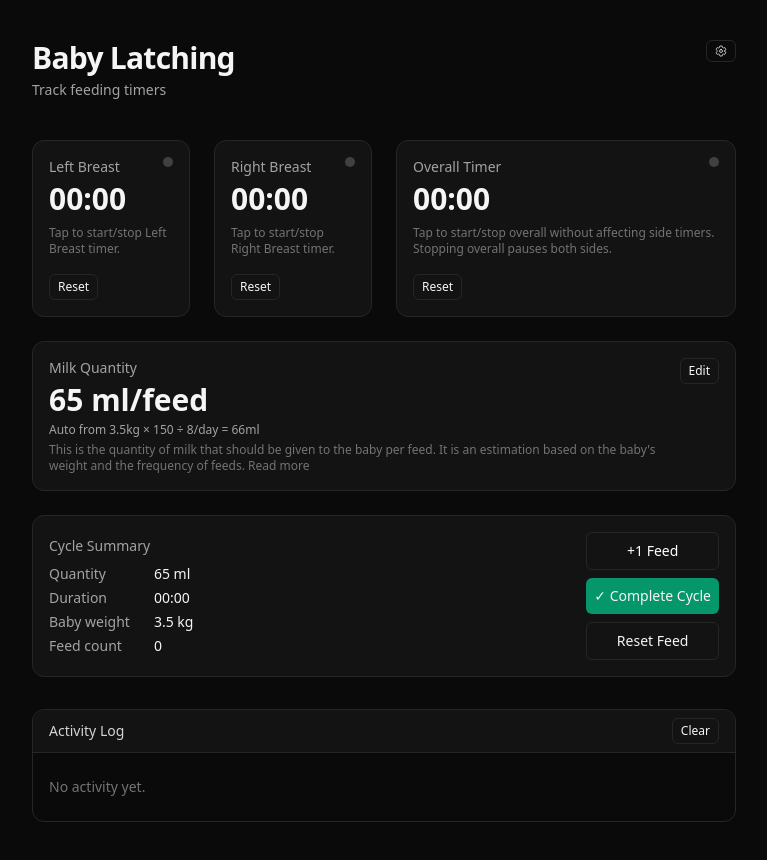
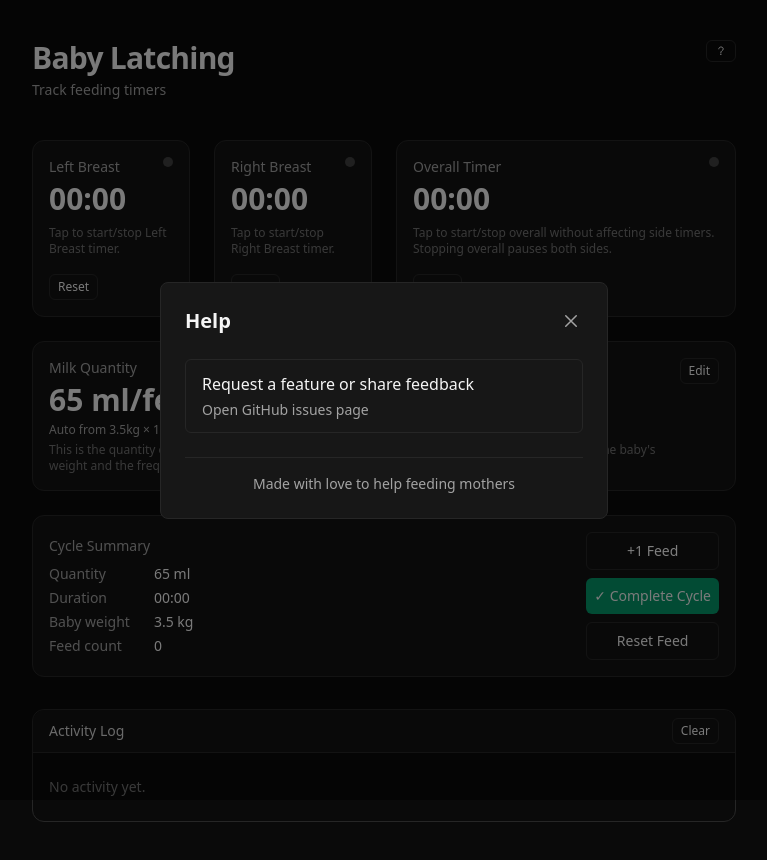
Before and after one commit to ravid7000/baby-latching, a React (Vite) app: page / in a window 1280 px wide. Both pictures are taken after a click on the button 977 px from the left and 51 px from the top of the page. Shown: the whole page, without its empty margins (256-1023 px from the left). Built offline with nearby package versions, Linux system fonts and the light colour scheme.

Commit message:
Add HelpModal component and integrate help button in App.jsx

```diff
--- a/src/App.jsx
+++ b/src/App.jsx
@@ -1,14 +1,17 @@
-import { useEffect } from "react";
-import { IoSettingsOutline } from "react-icons/io5";
+import { useEffect, useState } from "react";
+import { IoHelpOutline } from "react-icons/io5";
+
 import TimerTile from "./components/TimerTile.jsx";
 import QuantityTile from "./components/QuantityTile.jsx";
 import SummaryTile from "./components/SummaryTile.jsx";
 import LogList from "./components/LogList.jsx";
+import HelpModal from "./components/HelpModal.jsx";
 import { useTimersStore } from "./stores/timersStore.js";
 import "./index.css";
 
 function App() {
   const initTicker = useTimersStore((state) => state.initTicker);
+  const [isHelpModalOpen, setIsHelpModalOpen] = useState(false);
 
   // Initialize ticker on mount (handles case where timers were running before page reload)
   useEffect(() => {
@@ -28,8 +31,11 @@ function App() {
             </p>
           </div>
 
-          <button className="text-xs rounded-md border border-neutral-800 px-2 py-1 hover:bg-neutral-800">
-            <IoSettingsOutline />
+          <button
+            onClick={() => setIsHelpModalOpen(true)}
+            className="text-xs rounded-md border border-neutral-800 px-2 py-1 hover:bg-neutral-800"
+          >
+            <IoHelpOutline />
           </button>
         </header>
 
@@ -49,6 +55,11 @@ function App() {
           </section>
         </main>
       </div>
+
+      <HelpModal
+        isOpen={isHelpModalOpen}
+        onClose={() => setIsHelpModalOpen(false)}
+      />
     </div>
   );
 }
--- /dev/null
+++ b/src/components/HelpModal.jsx
@@ -0,0 +1,47 @@
+import { IoCloseOutline } from "react-icons/io5";
+
+function HelpModal({ isOpen, onClose }) {
+  if (!isOpen) return null;
+
+  return (
+    <div
+      className="fixed inset-0 bg-black/50 flex items-center justify-center z-50 p-4"
+      onClick={onClose}
+    >
+      <div
+        className="bg-neutral-900 border border-neutral-800 rounded-lg max-w-md w-full p-6"
+        onClick={(e) => e.stopPropagation()}
+      >
+        <div className="flex justify-between items-center mb-6">
+          <h2 className="text-xl font-semibold">Help</h2>
+          <button
+            onClick={onClose}
+            className="text-neutral-400 hover:text-neutral-100 transition-colors"
+          >
+            <IoCloseOutline className="w-6 h-6" />
+          </button>
+        </div>
+
+        <div className="space-y-4 mb-6">
+          <a
+            href="https://github.com/ravid7000/baby-latching/issues/new"
+            target="_blank"
+            rel="noopener noreferrer"
+            className="block w-full text-left rounded-md border border-neutral-800 px-4 py-3 hover:bg-neutral-800 transition-colors"
+          >
+            <div className="font-medium">Request a feature or share feedback</div>
+            <div className="text-sm text-neutral-400 mt-1">
+              Open GitHub issues page
+            </div>
+          </a>
+        </div>
+
+        <div className="pt-4 border-t border-neutral-800 text-center text-sm text-neutral-400">
+          Made with love to help feeding mothers
+        </div>
+      </div>
+    </div>
+  );
+}
+
+export default HelpModal;
```
